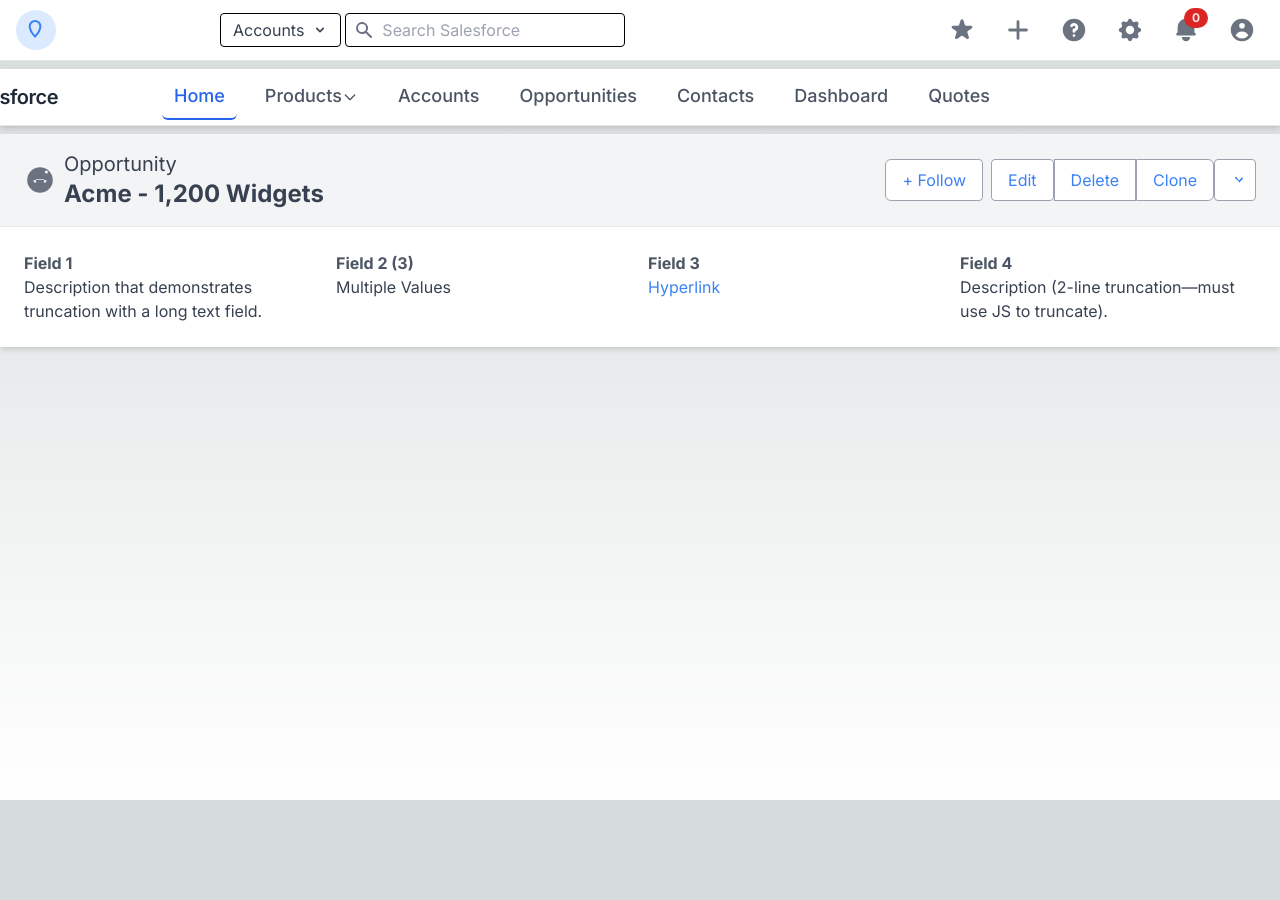
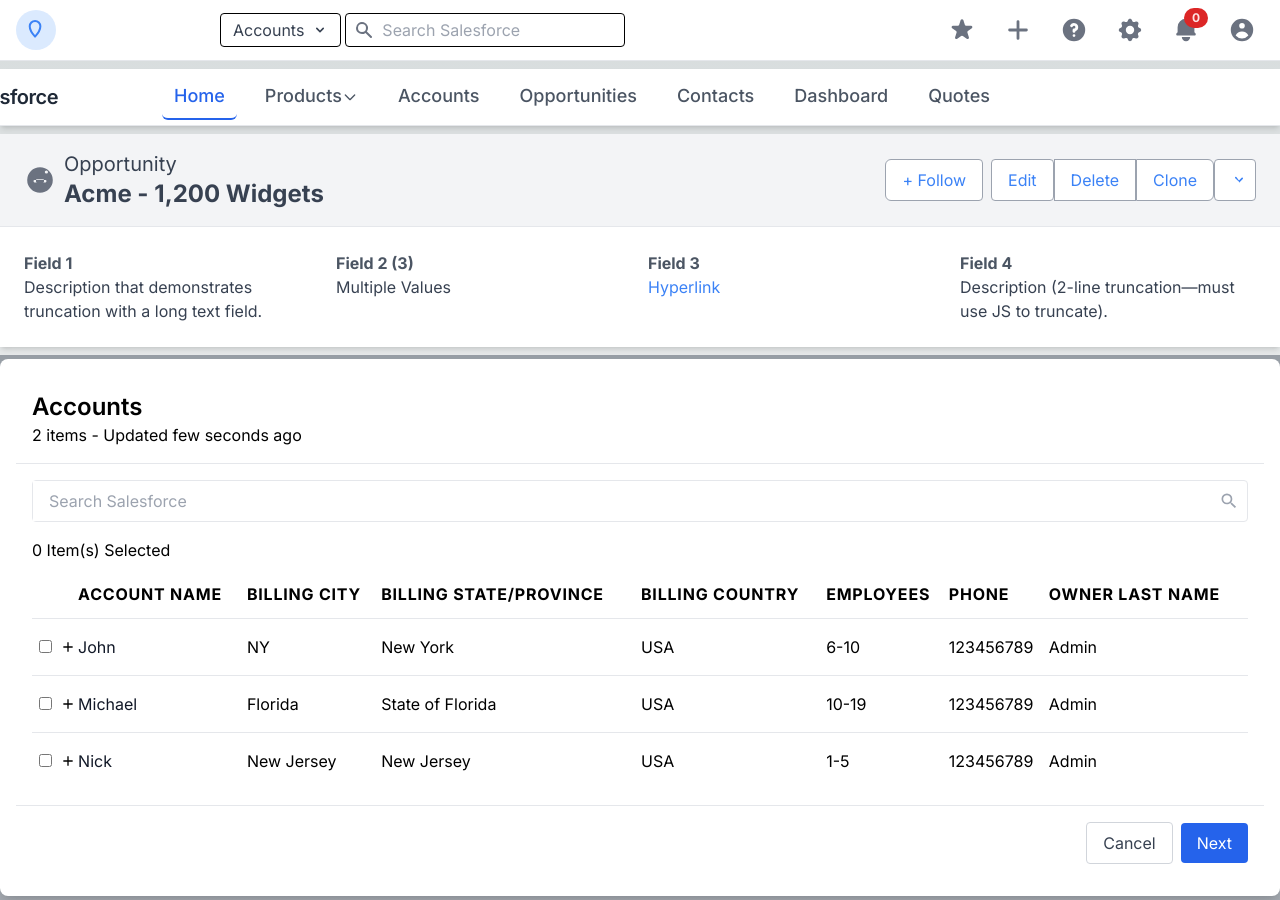
Before and after one commit to hamzaq453/AxiQDesignSystem, a Next.js app: page / in a window 1280 px wide. Before the commit the page ends 800 px from the top, so only its background shows below. Built offline with nearby package versions, Linux system fonts and the light colour scheme.

Commit message:
ListScreen added

```diff
--- a/package.json
+++ b/package.json
@@ -12,7 +12,8 @@
     "@heroicons/react": "^1.0.6",
     "next": "14.1.4",
     "react": "^18",
-    "react-dom": "^18"
+    "react-dom": "^18",
+    "react-icons": "^5.0.1"
   },
   "devDependencies": {
     "@types/node": "^20",
--- /dev/null
+++ b/src/app/components/ListScreen.tsx
@@ -0,0 +1,160 @@
+import React from 'react';
+import { MdClose, MdSearch, MdAdd } from 'react-icons/md'; // Import icons from react-icons
+
+const ListScreen = () => {
+  return (
+    <div className=" bg-gray-600 bg-opacity-50 h-full w-full ">
+      <section
+        role="dialog"
+        aria-modal="true"
+        aria-labelledby="modal-header"
+        className="relative  p-4  my-1 bg-white text-black rounded-lg shadow-lg">
+        <div className=" justify-between items-start p-4 rounded-t border-b">
+          <h1 id="modal-header" className="text-2xl font-semibold">Accounts</h1>
+          <p className="text-base flex">2 items - Updated few seconds ago</p>
+          {/* <button className="text-black">
+            <MdClose className="text-2xl" />
+          </button> */}
+        </div>
+        <div className="p-4">
+          <div className="mb-4">
+            <div className="flex items-center border rounded">
+              <input
+                type="text"
+                className="py-2 px-4 w-full border-none"
+                placeholder="Search Salesforce"
+              />
+              <span className="p-2">
+                <MdSearch className="text-gray-400 text-xl" />
+              </span>
+            </div>
+          </div>
+          <div className="text-base mb-2">0 Item(s) Selected</div>
+          <div className="overflow-x-auto">
+            <table className="min-w-full divide-y text-black divide-gray-200">
+              <thead>
+                <tr>
+                  <th className=" py-3 text-left text-base font-base text-black uppercase tracking-wider"></th>
+                  <th className=" py-3 text-left text-base font-base text-black uppercase tracking-wider">Account Name</th>
+                  <th className=" py-3 text-left text-base font-base text-black uppercase tracking-wider">Billing City</th>
+                  <th className=" py-3 text-left text-base font-base text-black uppercase tracking-wider">Billing State/Province</th>
+                  <th className=" py-3 text-left text-base font-base text-black uppercase tracking-wider">Billing Country</th>
+                  <th className=" py-3 text-left text-base font-base text-black uppercase tracking-wider">Employees</th>
+                  <th className=" py-3 text-left text-base font-base text-black uppercase tracking-wider">Phone</th>
+                  <th className=" py-3 text-left text-base font-base text-black uppercase tracking-wider">Owner Last Name</th>
+
+
+
+                </tr>
+              </thead>
+              <tbody className="bg-white divide-y divide-gray-200">
+                {/* Repeat this tr for each product in the list */}
+                <tr className="hover:bg-gray-100">
+                  <td className=" py-4 whitespace-nowrap text-right text-base font-base">
+                    <label className="inline-flex items-center">
+                      <input type="checkbox" className="form-checkbox" />
+                      <span className="ml-2">
+                        <MdAdd className="text-black" />
+                      </span>
+                    </label>
+                  </td>
+                  <td className=" py-4 whitespace-nowrap">
+                    <div className="text-base text-gray-900">John</div>
+                  </td>
+                  <td className=" py-4 whitespace-nowrap">
+                    <div className="text-base text-black">NY</div>
+                  </td>
+                  <td className=" py-4 whitespace-nowrap">
+                    <div className="text-base text-black">New York</div>
+                  </td>
+                  <td className=" py-4 whitespace-nowrap">
+                    <div className="text-base text-black">USA</div>
+                  </td>
+                  <td className=" py-4 whitespace-nowrap">
+                    <div className="text-base text-black">6-10</div>
+                  </td>
+                  <td className=" py-4 whitespace-nowrap">
+                    <div className="text-base text-black">123456789</div>
+                  </td>
+                  <td className=" py-4 whitespace-nowrap">
+                    <div className="text-base text-black">Admin</div>
+                  </td>
+                </tr>
+                {/* List 2 */}
+                <tr className="hover:bg-gray-100">
+                  <td className=" py-4 whitespace-nowrap text-right text-base font-base">
+                    <label className="inline-flex items-center">
+                      <input type="checkbox" className="form-checkbox" />
+                      <span className="ml-2">
+                        <MdAdd className="text-black" />
+                      </span>
+                    </label>
+                  </td>
+                  <td className=" py-4 whitespace-nowrap">
+                    <div className="text-base text-gray-900">Michael</div>
+                  </td>
+                  <td className=" py-4 whitespace-nowrap">
+                    <div className="text-base text-black">Florida</div>
+                  </td>
+                  <td className=" py-4 whitespace-nowrap">
+                    <div className="text-base text-black">State of Florida</div>
+                  </td>
+                  <td className=" py-4 whitespace-nowrap">
+                    <div className="text-base text-black">USA</div>
+                  </td>
+                  <td className=" py-4 whitespace-nowrap">
+                    <div className="text-base text-black">10-19</div>
+                  </td>
+                  <td className=" py-4 whitespace-nowrap">
+                    <div className="text-base text-black">123456789</div>
+                  </td>
+                  <td className=" py-4 whitespace-nowrap">
+                    <div className="text-base text-black">Admin</div>
+                  </td>
+                </tr>
+                {/* List 3 */}
+                <tr className="hover:bg-gray-100">
+                  <td className=" py-4 whitespace-nowrap text-right text-base font-base">
+                    <label className="inline-flex items-center">
+                      <input type="checkbox" className="form-checkbox" />
+                      <span className="ml-2">
+                        <MdAdd className="text-black" />
+                      </span>
+                    </label>
+                  </td>
+                  <td className=" py-4 whitespace-nowrap">
+                    <div className="text-base text-gray-900">Nick</div>
+                  </td>
+                  <td className=" py-4 whitespace-nowrap">
+                    <div className="text-base text-black">New Jersey</div>
+                  </td>
+                  <td className=" py-4 whitespace-nowrap">
+                    <div className="text-base text-black">New Jersey</div>
+                  </td>
+                  <td className=" py-4 whitespace-nowrap">
+                    <div className="text-base text-black">USA</div>
+                  </td>
+                  <td className=" py-4 whitespace-nowrap">
+                    <div className="text-base text-black">1-5</div>
+                  </td>
+                  <td className=" py-4 whitespace-nowrap">
+                    <div className="text-base text-black">123456789</div>
+                  </td>
+                  <td className=" py-4 whitespace-nowrap">
+                    <div className="text-base text-black">Admin</div>
+                  </td>
+                </tr>
+              </tbody>
+            </table>
+          </div>
+        </div>
+        <div className="flex items-center justify-end p-4 border-t border-gray-200 rounded-b">
+          <button className="bg-white py-2 px-4 text-base text-gray-700 hover:bg-gray-50 rounded border border-gray-300 mr-2">Cancel</button>
+          <button className="py-2 px-4 bg-blue-600 text-white text-base rounded hover:bg-blue-700">Next</button>
+        </div>
+      </section>
+    </div>
+  );
+};
+
+export default ListScreen;
--- a/src/app/page.tsx
+++ b/src/app/page.tsx
@@ -2,6 +2,7 @@
 import PageHeader from "./components/PageHeader";
 import GlobalHeader from "./components/GlobalHeader";
 import TopNavbar from "./components/TopNavbar";
+import ListScreen from "./components/ListScreen";
 
 export default function Home() {
   return (
@@ -9,6 +10,7 @@
       <GlobalHeader/>
       <TopNavbar/>
       <PageHeader/>
+      <ListScreen/>
     </main>
   );
 }
```
Also changed, not shown: 1 other file (tests, documents, lock files or other folders).
